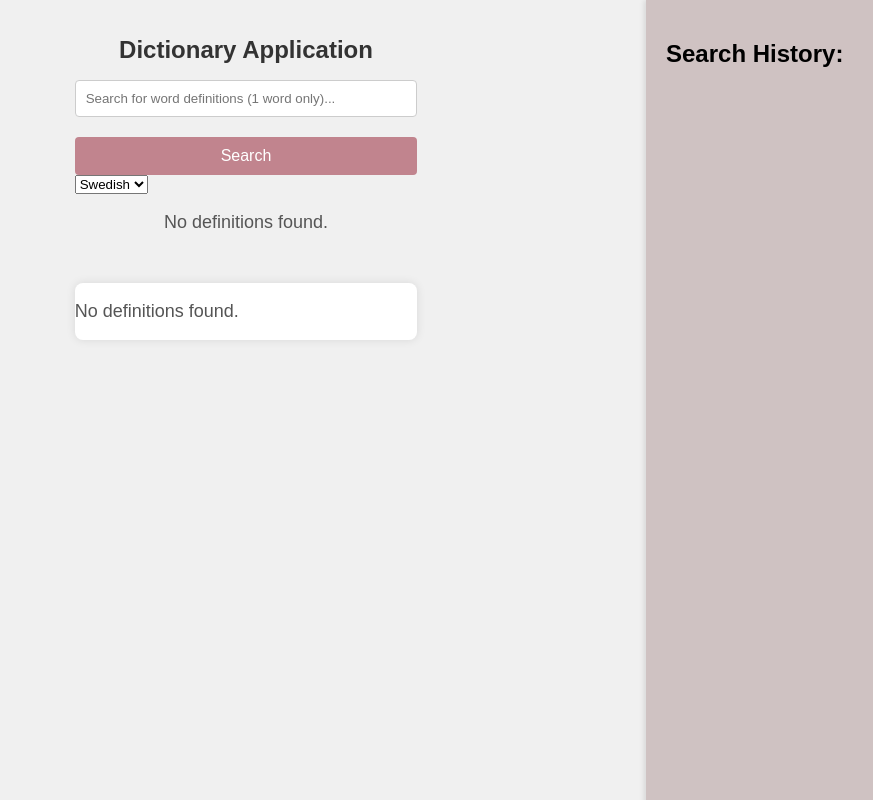
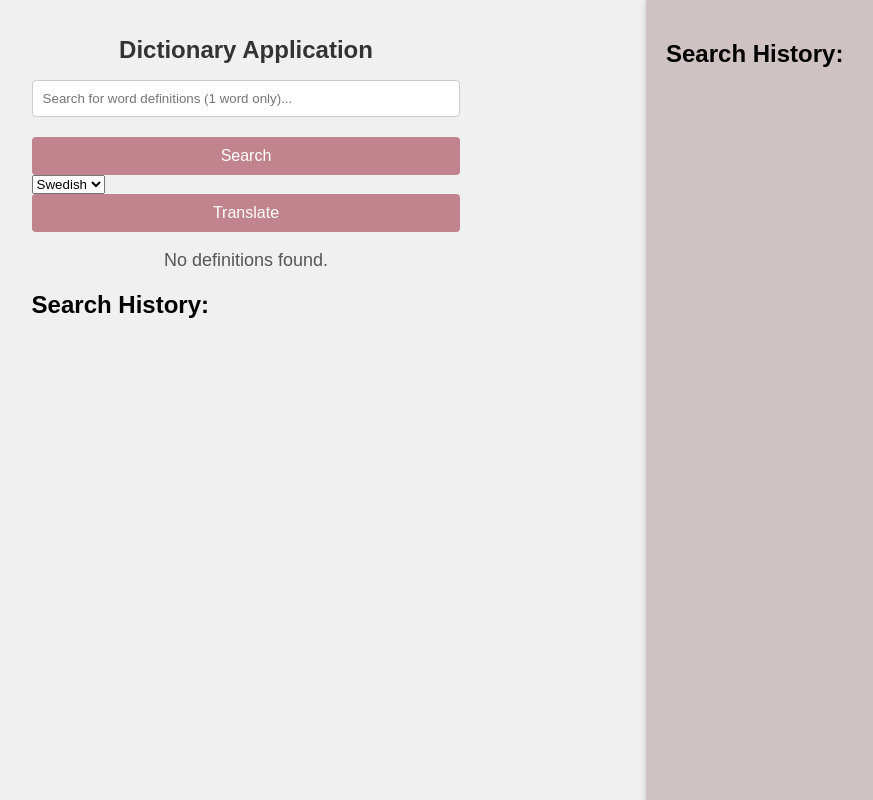
Before and after one commit to peggydelvret/Flerplattformsapplikationer, a React (Create React App) app in the folder synonymer-react/: page / in a window 1280 px wide. Shown: the whole page, without its empty margins (394-1267 px from the left). Built offline with nearby package versions, Linux system fonts and the light colour scheme.

Commit message:
lade till översätt knapp

```diff
--- a/synonymer-react/src/SynonymerApp.js
+++ b/synonymer-react/src/SynonymerApp.js
@@ -11,6 +11,7 @@ function SynonymerApp() {
     const [selectedLanguage, setSelectedLanguage] = useState('sv'); // Default to Swedish
 
     useEffect(() => {
+        // Load history from sessionStorage on component mount
         const storedHistory = JSON.parse(sessionStorage.getItem('history')) || [];
         setHistory(storedHistory);
     }, []);
@@ -25,7 +26,7 @@ function SynonymerApp() {
             const data = await response.json();
             setDefinitions(data);
             updateHistory(searchTerm);
-            await translateDefinitions(data);
+            setTranslatedDefinitions([]); // Clear previous translations
         } catch (error) {
             console.error('Error fetching definitions:', error);
         } finally {
@@ -48,7 +49,7 @@ function SynonymerApp() {
         fetchDefinitions();
     };
 
-    const translateDefinitions = async (definitions) => {
+    const translateDefinitions = async () => {
         try {
             const translations = await Promise.all(definitions.map(async (entry) => {
                 const response = await axios.post('https://libretranslate.de/translate', {
@@ -61,7 +62,6 @@ function SynonymerApp() {
                 });
                 return {
                     word: entry.word,
-                    originalDefinition: entry.meanings[0].definitions[0].definition,
                     translatedDefinition: response.data.translatedText
                 };
             }));
@@ -75,8 +75,11 @@ function SynonymerApp() {
         setSelectedLanguage(e.target.value);
     };
 
+    const handleTranslate = () => {
+        translateDefinitions();
+    };
+
     return (
-
         <div className="container">
             <h1>Dictionary Application</h1>
             <input
@@ -92,8 +95,9 @@ function SynonymerApp() {
                 <option value="fr">French</option>
                 <option value="de">German</option>
                 <option value="it">Italian</option>
-                {/* Add more languages as needed */}
+                <option value="en">English</option>
             </select>
+            <button onClick={handleTranslate} disabled={definitions.length === 0}>Translate</button>
             {loading && <p className="loading">Loading...</p>}
             {definitions.length > 0 && (
                 <div className="definitions">
@@ -113,7 +117,7 @@ function SynonymerApp() {
                     <ul>
                         {translatedDefinitions.map((entry, index) => (
                             <li key={index}>
-                                <strong>{entry.word}</strong>: {entry.translatedDefinition} (Original: {entry.originalDefinition})
+                                <strong>{entry.word}</strong>: {entry.translatedDefinition}
                             </li>
                         ))}
                     </ul>
@@ -123,7 +127,15 @@ function SynonymerApp() {
                 <p className="no-definitions">No definitions found.</p>
             )}
             <div className="history">
-        <div className="app">
+                <h2>Search History:</h2>
+                <ul>
+                    {history.map((term, index) => (
+                        <li key={index} onClick={() => handleHistoryClick(term)}>
+                            {term}
+                        </li>
+                    ))}
+                </ul>
+            </div>
             <div className="sidebar">
                 <h2>Search History:</h2>
                 <ul>
@@ -134,15 +146,7 @@ function SynonymerApp() {
                     ))}
                 </ul>
             </div>
-
-
-                    {!loading && definitions.length === 0 && (
-                        <p className="no-definitions">No definitions found.</p>
-                    )}
-                </div>
-            </div>
         </div>
-
     );
 }
 
```
